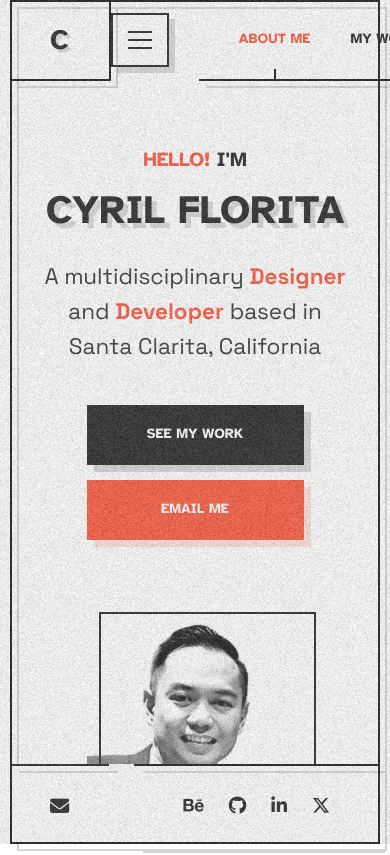
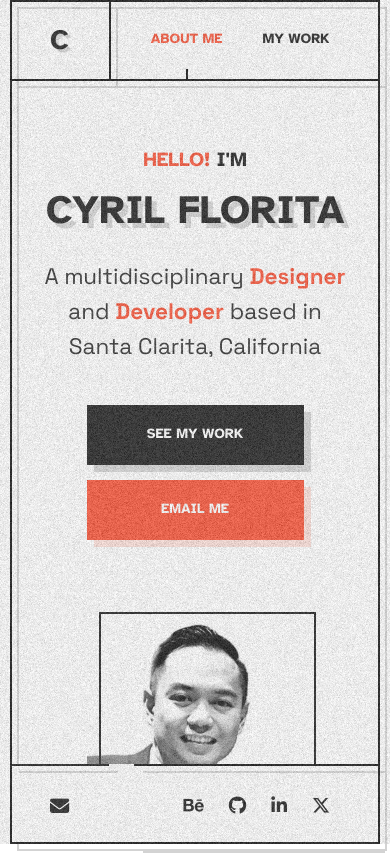
Before and after one commit to cyril-florita/cyrilflorita.com_v6, a Next.js app: page / in a window 390 px wide. Shown: the top 855 px of the page. Built offline with nearby package versions, Linux system fonts and the light colour scheme.

Commit message:
added 'to top' button

```diff
--- a/layout/Header.js
+++ b/layout/Header.js
@@ -1,17 +1,52 @@
 "use client";
-import Link from "next/link";
 import { usePathname } from "next/navigation";
-import { useState } from "react";
+import { useState, useEffect } from "react";
 import Nav from "./Nav";
 
 const Header = () => {
   const pathname = usePathname();
-  const [toggle, setToggle] = useState(false);
+  const [isIntroActive, setIsIntroActive] = useState(false);
+
+  // Initial check on mount
+  useEffect(() => {
+    if (pathname === '/') {
+      const introSection = document.querySelector("#intro");
+      if (introSection) {
+        setIsIntroActive(introSection.classList.contains('cyril-active'));
+      }
+    }
+  }, []);
+
+  // Existing scroll effect
+  useEffect(() => {
+    const checkIntroActive = () => {
+      if (pathname === '/') {
+        const introSection = document.querySelector("#intro");
+        setIsIntroActive(introSection?.classList.contains('cyril-active'));
+      } else {
+        setIsIntroActive(false);
+      }
+    };
+
+    checkIntroActive();
+
+    if (pathname === '/') {
+      window.addEventListener('scroll', checkIntroActive);
+      return () => window.removeEventListener('scroll', checkIntroActive);
+    }
+  }, [pathname]);
 
   const handleIntroClick = (e) => {
     e.preventDefault();
+    const sections = document.querySelectorAll(".cyril-section");
+    const introSection = document.querySelector("#intro");
+
+    // Don't do anything if we're on home page and intro is active
+    if (pathname === '/' && introSection?.classList.contains('cyril-active')) {
+      return;
+    }
+
     if (pathname === '/') {
-      const sections = document.querySelectorAll(".cyril-section");
       const dots = document.querySelectorAll(".cyril-dot");
       const introIndex = Array.from(sections).findIndex(section => section.id === 'intro');
       if (introIndex !== -1) {
@@ -22,27 +57,22 @@ const Header = () => {
         sections.forEach((section, sectionIndex) => {
           section.classList.toggle("cyril-active", sectionIndex === introIndex);
         });
-        // Update pagination dots
         dots.forEach((dot, dotIndex) => {
           dot.classList.toggle("cyril-active", dotIndex === introIndex);
         });
       }
+    } else {
+      window.location.href = '/';
     }
   };
 
   return (
     <div className="cyril-top-panel cyril-tp-2">
       <div className="cyril-tp-frame">
-        <a className="cyril-logo" onClick={handleIntroClick}>
+        <a href="/" className={`cyril-logo ${isIntroActive ? 'cyril-disabled' : ''}`} onClick={handleIntroClick}>
           <strong>C<span>yril</span></strong>
         </a>
-        <div
-          className={`cyril-menu-btn ${toggle ? 'cyril-active' : ''}`}
-          onClick={() => setToggle(!toggle)}
-        >
-          <span></span>
-        </div>
-        <Nav toggle={toggle} />
+        <Nav />
       </div>
     </div>
   );
--- a/layout/Nav.js
+++ b/layout/Nav.js
@@ -1,14 +1,33 @@
 "use client";
 import { usePathname } from "next/navigation";
-import { Fragment } from "react";
+import { Fragment, useState, useEffect } from "react";
 
-const Nav = ({ toggle }) => {
+const Nav = () => {
   const pathname = usePathname();
+  const [isIntroActive, setIsIntroActive] = useState(false);
 
+  // Initial check on mount
+  useEffect(() => {
+    if (pathname === '/') {
+      const introSection = document.querySelector("#intro");
+      if (introSection) {
+        setIsIntroActive(introSection.classList.contains('cyril-active'));
+      }
+    }
+  }, []);
+
+  // Update handleIntroClick to match Header.js behavior
   const handleIntroClick = (e) => {
     e.preventDefault();
+    const sections = document.querySelectorAll(".cyril-section");
+    const introSection = document.querySelector("#intro");
+
+    // Don't do anything if we're on home page and intro is active
+    if (pathname === '/' && introSection?.classList.contains('cyril-active')) {
+      return;
+    }
+
     if (pathname === '/') {
-      const sections = document.querySelectorAll(".cyril-section");
       const dots = document.querySelectorAll(".cyril-dot");
       const introIndex = Array.from(sections).findIndex(section => section.id === 'intro');
       if (introIndex !== -1) {
@@ -19,7 +38,54 @@ const Nav = ({ toggle }) => {
         sections.forEach((section, sectionIndex) => {
           section.classList.toggle("cyril-active", sectionIndex === introIndex);
         });
-        // Update pagination dots
+        dots.forEach((dot, dotIndex) => {
+          dot.classList.toggle("cyril-active", dotIndex === introIndex);
+        });
+      }
+    } else {
+      window.location.href = '/';
+    }
+  };
+
+  useEffect(() => {
+    const checkIntroActive = () => {
+      if (pathname === '/') {
+        const introSection = document.querySelector("#intro");
+        setIsIntroActive(introSection?.classList.contains('cyril-active'));
+      } else {
+        setIsIntroActive(false);
+      }
+    };
+
+    checkIntroActive();
+
+    if (pathname === '/') {
+      window.addEventListener('scroll', checkIntroActive);
+      return () => window.removeEventListener('scroll', checkIntroActive);
+    }
+  }, [pathname]);
+
+  const handleAboutClick = (e) => {
+    e.preventDefault();
+    if (pathname === '/') {
+      const sections = document.querySelectorAll(".cyril-section");
+      const dots = document.querySelectorAll(".cyril-dot");
+      const introIndex = Array.from(sections).findIndex(section => section.id === 'intro');
+
+      // Don't do anything if intro is already active
+      const introSection = document.querySelector("#intro");
+      if (introSection?.classList.contains('cyril-active')) {
+        return;
+      }
+
+      if (introIndex !== -1) {
+        window.scrollTo({
+          top: introIndex * window.innerHeight,
+          behavior: "smooth",
+        });
+        sections.forEach((section, sectionIndex) => {
+          section.classList.toggle("cyril-active", sectionIndex === introIndex);
+        });
         dots.forEach((dot, dotIndex) => {
           dot.classList.toggle("cyril-active", dotIndex === introIndex);
         });
@@ -31,10 +97,16 @@ const Nav = ({ toggle }) => {
 
   return (
     <Fragment>
-      <nav className={toggle ? "cyril-active" : ""}>
+      <nav>
         <ul>
           <li className={pathname.includes("index") || pathname == "/" ? "cyril-active" : ""}>
-            <a href="/" onClick={handleIntroClick}>About Me</a>
+            <a
+              href="/"
+              className={isIntroActive ? 'cyril-disabled' : ''}
+              onClick={handleIntroClick}
+            >
+              About Me
+            </a>
           </li>
           <li className={pathname == "/portfolio" ? "cyril-active" : ""}>
             <a href="/portfolio">My Work</a>
--- a/public/scss/_components.scss
+++ b/public/scss/_components.scss
@@ -475,6 +475,14 @@ top panel
         &:hover {
             color: $accent;
         }
+        // Disabled state
+        &.cyril-disabled {
+            cursor: default;
+            &:hover {
+                color: $dark;
+            }
+        }
+
         & strong {
             display: block;
             margin: 0 auto;
@@ -914,76 +922,6 @@ footer
         }
     }
 
-}
-
-
-
-/* -------------------------------------------
-
-menu button
-
-------------------------------------------- */
-
-.cyril-menu-btn {
-    margin-right: 30px;
-    background-color: $light;
-    padding: 25px 15px;
-    border: solid 2px $dark;
-    height: 24px;
-    cursor: pointer;
-    display: none;
-    justify-content: center;
-    align-items: center;
-    box-shadow: 6px 6px 0 0 $soft;
-    transition: $tr;
-
-    @media screen and (max-width: 1200px) {
-        display: flex;
-    }
-
-    & span,
-    & span:after,
-    & span:before {
-        content: "";
-        display: block;
-        width: 24px;
-        height: 2px;
-        background: $dark;
-        backface-visibility: hidden;
-        transition: inherit;
-    }
-
-    & span {
-        position: relative;
-
-        &:after,
-        &:before {
-            position: absolute;
-        }
-
-        &:before {
-            top: -8px;
-        }
-
-        &:after {
-            top: 8px;
-        }
-    }
-
-    &.cyril-active {
-        & span {
-            transform: rotate(45deg);
-
-            &:before {
-                transform: translate(0px, 8px) rotate(-90deg);
-            }
-
-            &:after {
-                width: 24px;
-                transform: translate(0px, -8px) rotate(-90deg);
-            }
-        }
-    }
 }
 
 /* -------------------------------------------
@@ -1864,3 +1802,48 @@ portfolio
       // flex-direction: column;
     }
   }
+
+/* -------------------------------------------
+
+back to top
+
+------------------------------------------- */
+.cyril-back-to-top {
+    position: fixed;
+    bottom: 30px;
+    right: 30px;
+    cursor: pointer;
+    width: 60px;
+    height: 60px;
+    border: solid 2px $dark;
+    display: flex;
+    color: $dark;
+    justify-content: center;
+    align-items: center;
+    box-shadow: 6px 6px 0 0 $soft;
+    transition: $tr;
+    opacity: 0;
+    visibility: hidden;
+    z-index: 999;
+    background: $light;
+    pointer-events: all;
+
+    &.visible {
+        opacity: 1;
+        visibility: visible;
+        pointer-events: auto;
+    }
+
+    svg {
+        transform: rotate(-90deg);
+    }
+
+    &:hover {
+        box-shadow: 0px 0px 0 0 $soft;
+    }
+
+    @media screen and (max-width: 768px) {
+        bottom: 20px;
+        right: 20px;
+    }
+}
--- a/public/scss/style.css
+++ b/public/scss/style.css
@@ -1109,6 +1109,12 @@ top panel
 }
 .cyril-top-panel .cyril-logo:hover {
   color: #fa4729;
+}
+.cyril-top-panel .cyril-logo.cyril-disabled {
+  cursor: default;
+}
+.cyril-top-panel .cyril-logo.cyril-disabled:hover {
+  color: #101010;
 }
 .cyril-top-panel .cyril-logo strong {
   display: block;
@@ -1505,61 +1511,6 @@ footer
 
 /* -------------------------------------------
 
-menu button
-
-------------------------------------------- */
-.cyril-menu-btn {
-  margin-right: 30px;
-  background-color: rgb(255, 255, 255);
-  padding: 25px 15px;
-  border: solid 2px #101010;
-  height: 24px;
-  cursor: pointer;
-  display: none;
-  justify-content: center;
-  align-items: center;
-  box-shadow: 6px 6px 0 0 rgba(16, 16, 16, 0.18);
-  transition: 0.4s cubic-bezier(0, 0, 0.3642, 1);
-}
-@media screen and (max-width: 1200px) {
-  .cyril-menu-btn {
-    display: flex;
-  }
-}
-.cyril-menu-btn span, .cyril-menu-btn span:after, .cyril-menu-btn span:before {
-  content: "";
-  display: block;
-  width: 24px;
-  height: 2px;
-  background: #101010;
-  backface-visibility: hidden;
-  transition: inherit;
-}
-.cyril-menu-btn span {
-  position: relative;
-}
-.cyril-menu-btn span:after, .cyril-menu-btn span:before {
-  position: absolute;
-}
-.cyril-menu-btn span:before {
-  top: -8px;
-}
-.cyril-menu-btn span:after {
-  top: 8px;
-}
-.cyril-menu-btn.cyril-active span {
-  transform: rotate(45deg);
-}
-.cyril-menu-btn.cyril-active span:before {
-  transform: translate(0px, 8px) rotate(-90deg);
-}
-.cyril-menu-btn.cyril-active span:after {
-  width: 24px;
-  transform: translate(0px, -8px) rotate(-90deg);
-}
-
-/* -------------------------------------------
-
 banner
 
 ------------------------------------------- */
@@ -2319,4 +2270,46 @@ portfolio
 }
 .two-column-text img {
   width: 100%;
+}
+/* -------------------------------------------
+
+back to top
+
+------------------------------------------- */
+.cyril-back-to-top {
+  position: fixed;
+  bottom: 30px;
+  right: 30px;
+  cursor: pointer;
+  width: 60px;
+  height: 60px;
+  border: solid 2px #101010;
+  display: flex;
+  color: #101010;
+  justify-content: center;
+  align-items: center;
+  box-shadow: 6px 6px 0 0 rgba(16, 16, 16, 0.18);
+  transition: 0.4s cubic-bezier(0, 0, 0.3642, 1);
+  opacity: 0;
+  visibility: hidden;
+  z-index: 999;
+  background: rgb(255, 255, 255);
+  pointer-events: all;
+}
+.cyril-back-to-top.visible {
+  opacity: 1;
+  visibility: visible;
+  pointer-events: auto;
+}
+.cyril-back-to-top svg {
+  transform: rotate(-90deg);
+}
+.cyril-back-to-top:hover {
+  box-shadow: 0px 0px 0 0 rgba(16, 16, 16, 0.18);
+}
+@media screen and (max-width: 768px) {
+  .cyril-back-to-top {
+    bottom: 20px;
+    right: 20px;
+  }
 }/*# sourceMappingURL=style.css.map */
```
Also changed, not shown: layout/SiteLayout.js (+27 -10 lines), 1 other file (tests, documents, lock files or other folders).
